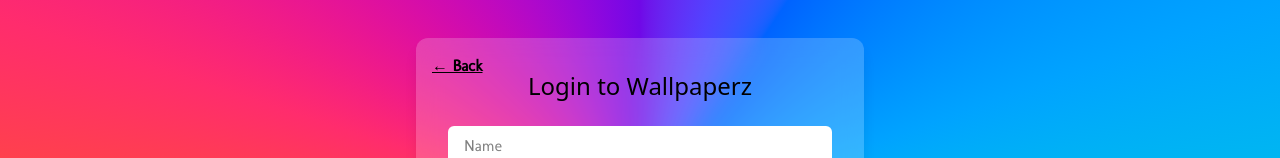
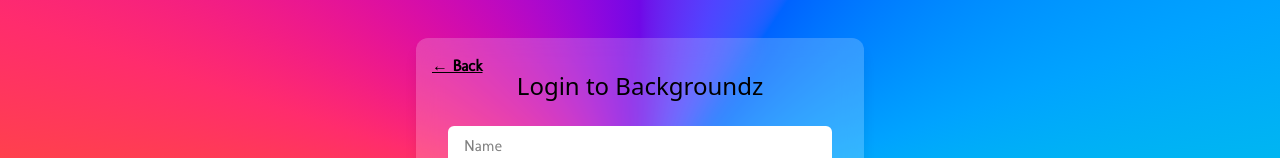
Before and after one commit to Jeman-Kumar-97-06/Wallpaper_App, a React (Vite) app in the folder frontend/: page /home in a window 1280 px wide. Shown: the part 176-334 px from the top of the page. Built offline with nearby package versions, Linux system fonts and the light colour scheme; a web font is replaced by a local one.

Commit message:
made changes

```diff
--- a/frontend/src/pages/LoginPage.jsx
+++ b/frontend/src/pages/LoginPage.jsx
@@ -24,7 +24,7 @@
     <div className="min-h-screen flex items-center justify-center bg-cover bg-conic/decreasing from-violet-700 via-lime-300 to-violet-700 bg-center bg-fixed">
       <div className="bg-white/20 backdrop-blur-md p-8 rounded-xl shadow-lg w-full max-w-md">
         <button onClick={() => navigate('/')} className="absolute top-4 left-4 text-black font-bold underline">← Back</button>
-        <h2 className="text-2xl font-bold text-black mb-6 text-center discov">Login to Wallpaperz</h2>
+        <h2 className="text-2xl font-bold text-black mb-6 text-center discov">Login to Backgroundz</h2>
         <form className="space-y-4" onSubmit={handleLogin}>
           <input
            onChange={e=>{setName(e.target.value)}}
```
